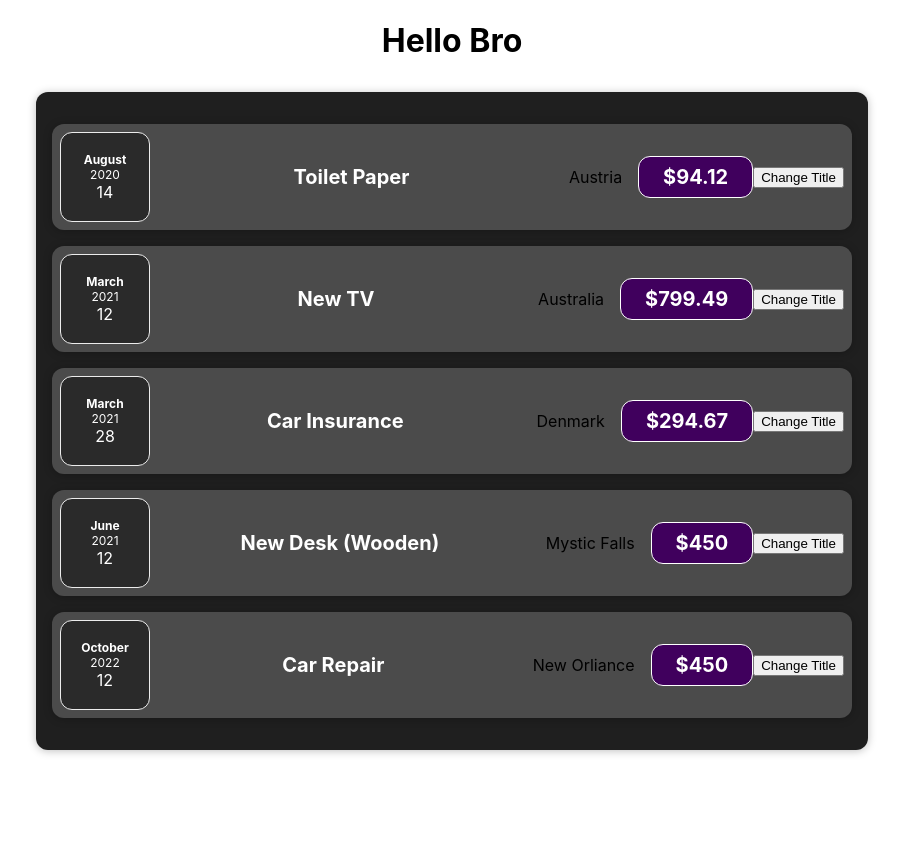
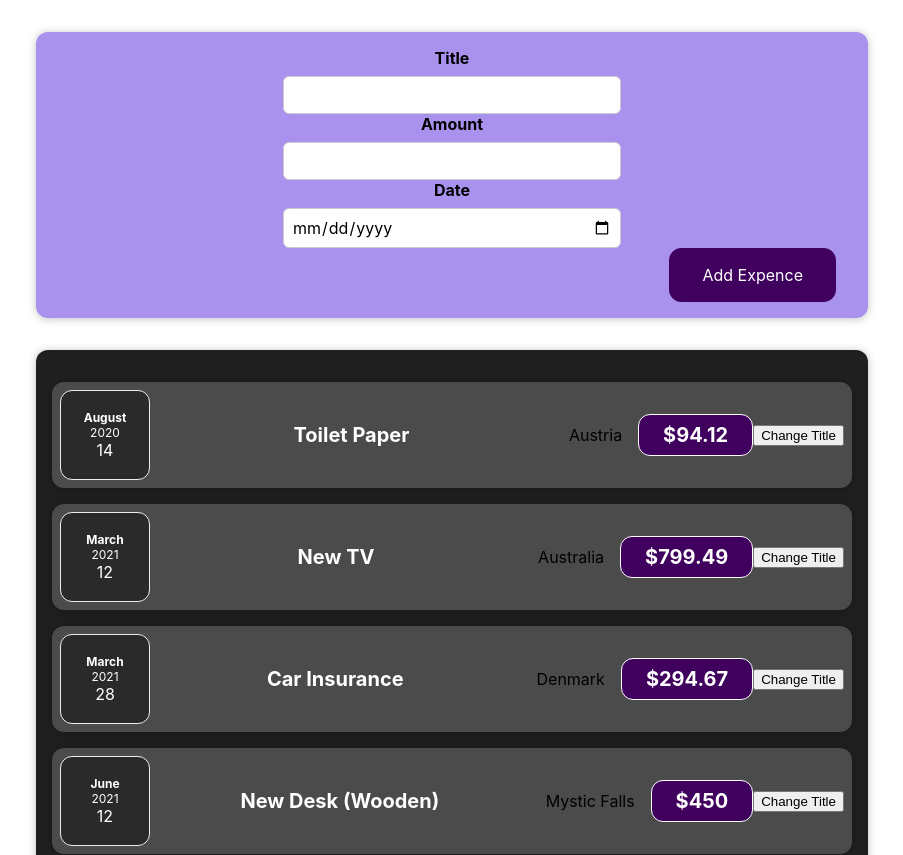
Before and after one commit to FerozShaik96/ExpenseTracker_Basic, a React (Create React App) app: page / in a window 1280 px wide. Shown: the top 855 px of the page, without its empty margins (188-1091 px from the left). Before the commit the page ends 800 px from the top, so only its background shows below. Built offline with nearby package versions, Linux system fonts and the light colour scheme.

Commit message:
rendering form

```diff
--- a/src/App.js
+++ b/src/App.js
@@ -1,10 +1,11 @@
 import "./App.css";
-import Expenses from "./components/Expenses/Expences";
+import NewExpense from "./components/NewExpence/NewExpenses";
+import Expenses from "./components/Expenses/Expenses";
 
 function App() {
   return (
     <div className="App">
-      <h1>Hello Bro</h1>
+      <NewExpense />
       <Expenses></Expenses>
     </div>
   );
--- a/src/components/Expenses/ExpenseItem.js
+++ b/src/components/Expenses/ExpenseItem.js
@@ -12,6 +12,7 @@ function ExpenseItem(props) {
     // event.target.parentNode.remove();
   };
   return (
+    <div>
       <Card className="expense-item">
         <ExpenseDate date={props.date} />
         <ExpenseDetails
@@ -21,6 +22,7 @@ function ExpenseItem(props) {
         />
         <button onClick={clickHandler}>Change Title</button>
       </Card>
+    </div>
   );
 }
 export default ExpenseItem;
--- /dev/null
+++ b/src/components/Expenses/Expenses.js
@@ -0,0 +1,59 @@
+import ExpenseItem from "./ExpenseItem";
+import Card from "../UI/Card";
+import "./Expenses.css";
+function Expenses() {
+  const expenses = [
+    {
+      id: "e1",
+      title: "Toilet Paper",
+      amount: 94.12,
+      date: new Date(2020, 7, 14),
+      LocationOfExpenditure: "Austria",
+    },
+    {
+      id: "e2",
+      title: "New TV",
+      amount: 799.49,
+      date: new Date(2021, 2, 12),
+      LocationOfExpenditure: "Australia",
+    },
+    {
+      id: "e3",
+      title: "Car Insurance",
+      amount: 294.67,
+      date: new Date(2021, 2, 28),
+      LocationOfExpenditure: "Denmark",
+    },
+    {
+      id: "e4",
+      title: "New Desk (Wooden)",
+      amount: 450,
+      date: new Date(2021, 5, 12),
+      LocationOfExpenditure: "Mystic Falls",
+    },
+    {
+      id: "e4",
+      title: "Car Repair",
+      amount: 450,
+      date: new Date(2022, 9, 12),
+      LocationOfExpenditure: "New Orliance ",
+    },
+  ];
+  return (
+    <Card className="expenses">
+      {expenses.map((expense, key) => {
+        return (
+          <div>
+            <ExpenseItem
+              title={expense.title}
+              amount={expense.amount}
+              date={expense.date}
+              location={expense.LocationOfExpenditure}
+            ></ExpenseItem>
+          </div>
+        );
+      })}
+    </Card>
+  );
+}
+export default Expenses;
```
Lines whose indentation alone changed are shown as unchanged.
